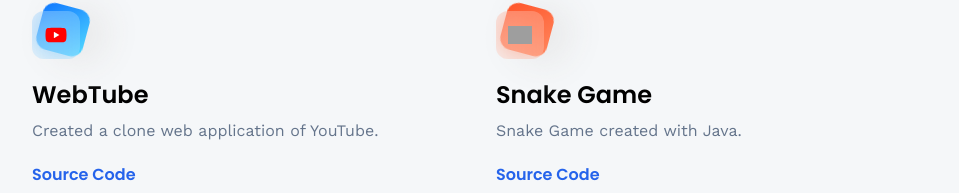
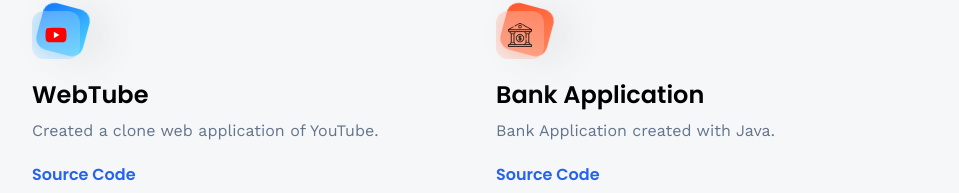
Before and after one commit to emily020kim/3d-portfolio, a React (Vite) app: page /projects in a window 1280 px wide. Shown: the part 635-828 px from the top of the page, without its empty margins (160-1119 px from the left). Built offline with nearby package versions, Linux system fonts and the light colour scheme; no server answers; grey boxes are pictures that could not be loaded.

Commit message:
added java proj

```diff
--- a/src/constants/index.js
+++ b/src/constants/index.js
@@ -20,7 +20,7 @@ import tza from "../assets/icons/tza.jpg";
 import shoe from "../assets/icons/shoe.svg";
 import youtube from "../assets/icons/youtube.svg";
 import sanfran from "../assets/icons/sanfran.svg";
-import snake from "../assets/icons/snake.png";
+import bank from "../assets/icons/bank.png";
 import java from "../assets/icons/java.png";
 
 
@@ -185,10 +185,10 @@ export const projects = [
         link: 'https://github.com/emily020kim/yt-clone',
     },
     {
-        iconUrl: snake,
+        iconUrl: bank,
         theme: 'btn-back-red',
-        name: 'Snake Game',
-        description: 'Snake Game created with Java.',
-        link: 'https://github.com/emily020kim/snakeGame',
+        name: 'Bank Application',
+        description: 'Bank Application created with Java.',
+        link: 'https://github.com/emily020kim/bank-app',
     },
 ];
```
Also changed, not shown: src/assets/icons/bank.png (added).
